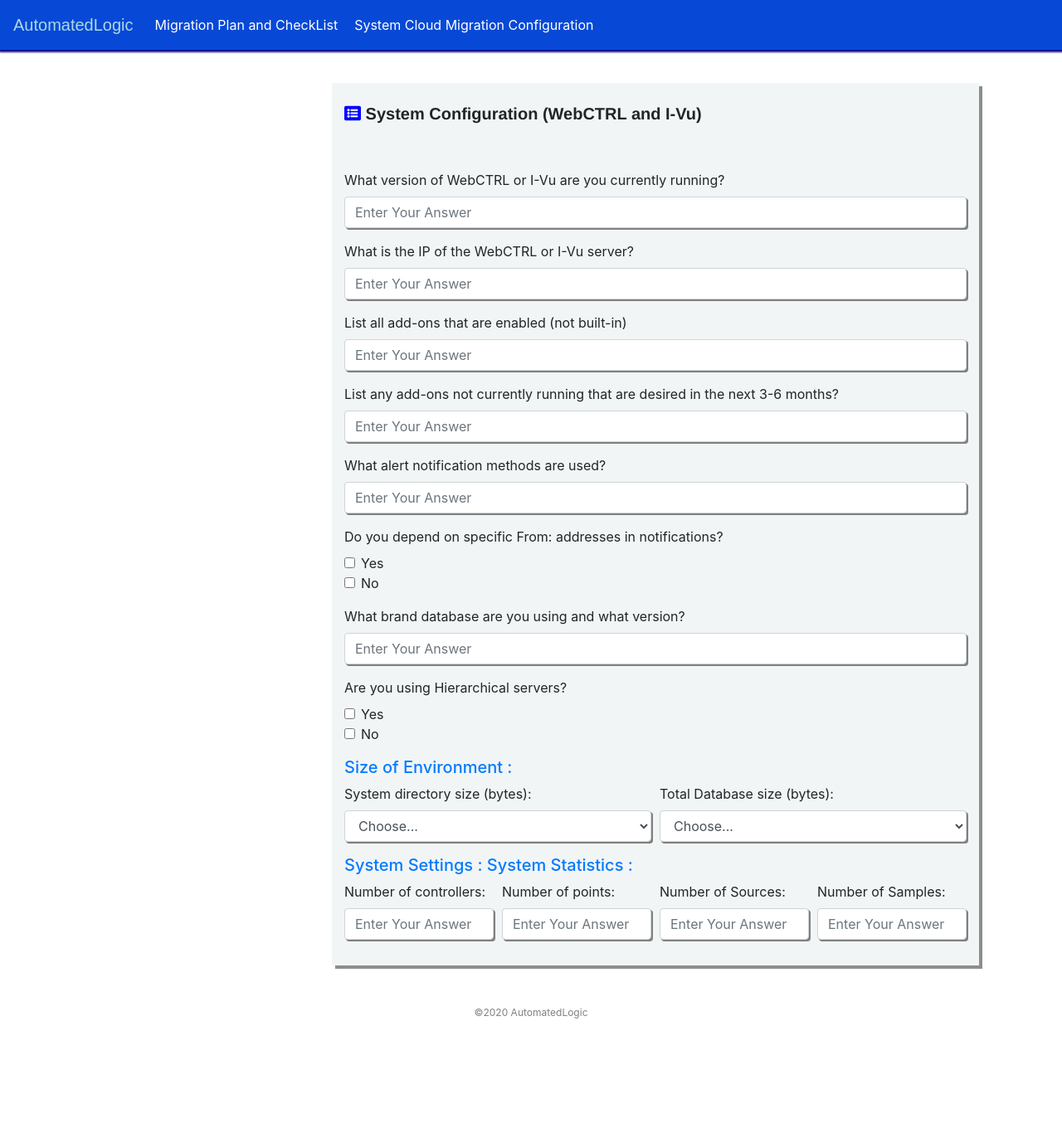
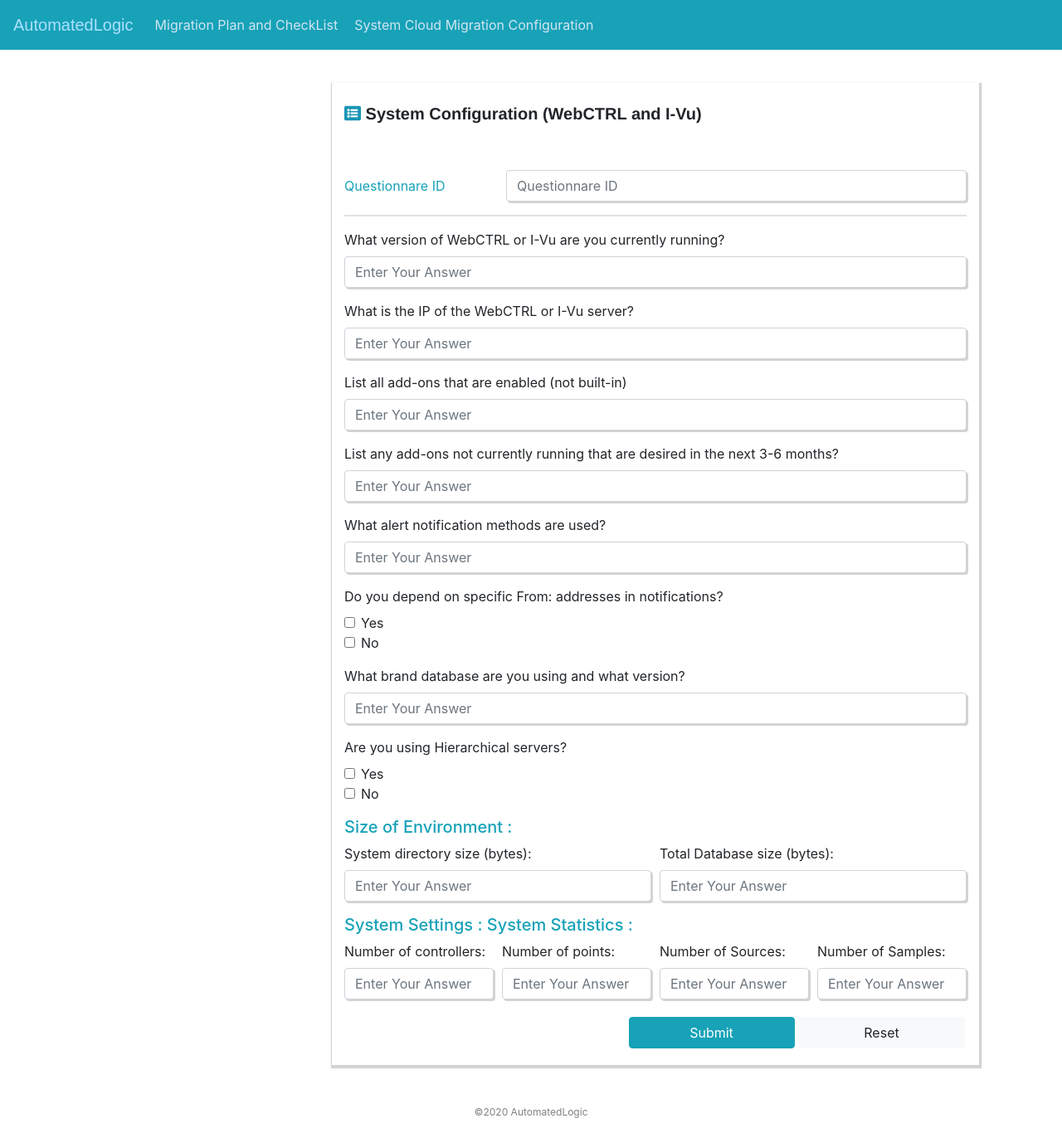
Before and after one commit to thiethaa/alc-autobots-ui, a React (Create React App) app: page /questionnare in a window 1280 px wide. Shown: the whole page at 83% size. Before the commit the page ends 1246 px from the top, so only its background shows below. Built offline with nearby package versions, Linux system fonts and the light colour scheme.

Commit message:
updated style

```diff
--- a/src/app.css
+++ b/src/app.css
@@ -1,8 +1,6 @@
 html,
 body {
-  background: white;
   width: 100%;
-  color: rgb(7, 73, 214);
 }
 .title {
   font-family: "Franklin Gothic Medium", "Arial Narrow", Arial, sans-serif;
@@ -10,35 +8,35 @@
   padding-top: 10px;
 }
 .fa-list-alt {
-  color: blue;
+  color: rgb(24, 148, 179);
 }
 .checklistBox {
   width: 780px;
   margin-left: 400px;
   margin-top: 100px;
-  background: rgb(242, 245, 245);
+  background: white;
   padding: 15px;
-  box-shadow: 4px 4px rgb(140, 141, 141);
+  box-shadow: 1px 2px 1px 2px rgb(212, 211, 211);
 }
 .inputBox {
-  box-shadow: 2px 2px grey;
+  box-shadow: 2px 2px rgb(212, 211, 211);
 }
 .idFormBox {
-  background: rgb(7, 73, 214);
+  background: rgb(237, 253, 253);
   width: 700px;
   padding: 10px;
   padding-top: 25px;
   margin-bottom: 15px;
-  box-shadow: 1px 1px 2px 2px rgb(15, 15, 139);
+  box-shadow: 1px 1px 2px 2px rgb(170, 224, 224);
   border-radius: 0 10px 0 10px;
 }
 .headerLink {
-  color: white;
+  color: rgb(210, 229, 240);
   text-decoration: none;
   padding: 10px;
 }
 .headerLink:hover {
-  color: lightblue;
+  color: rgb(12, 88, 100);
   text-decoration: none;
 }
 .footerTag {
--- a/src/components/CheckList.js
+++ b/src/components/CheckList.js
@@ -131,9 +131,9 @@
             <div style={{color:'green',textAlign:'center'}}>{successMsg}</div>
             <div style={{color:'Red',textAlign:'center'}}>{errMsg}</div>
 
-              <div className="idFormBox">
+              <div>
                 <Form.Group as={Row} controlId="formBasicEmail">
-                <Form.Label className="text text-white" column sm="2">
+                <Form.Label className="text text-info" column sm="2">
                   Meeting ID
                 </Form.Label>
                 <Col sm="10">
@@ -145,6 +145,8 @@
                 </Col>
               </Form.Group>
             </div>
+
+    <hr className="border"></hr>
 
           <Form.Group id="formGridCheckbox">
             <Form.Check
@@ -510,8 +512,8 @@
                 label="Add members and start Conversation in Teams" />
           </Form.Group>
           <div style={{marginLeft:'40%'}}>
-          <Button type="submit" onClick={submit} variant="success" style={{width:'200px',margin:'5px'}}>Submit</Button>
-          <Button type="reset" onClick={reset} variant="danger" style={{width:'200px',margin:'5px'}}>Reset</Button>
+          <Button type="submit" onClick={submit} variant="info" style={{width:'200px',margin:'5px'}}>Submit</Button>
+          <Button type="reset" onClick={reset} variant="light" style={{width:'200px'}}>Reset</Button>
           </div>
       </Form>
       </fieldset>
--- a/src/components/Questionnare.js
+++ b/src/components/Questionnare.js
@@ -1,109 +1,248 @@
 import React from 'react';
-import {Form,Col } from 'react-bootstrap';
+import { useState } from 'react';
+import {Form,Col,Row,Button} from 'react-bootstrap';
+import axios from 'axios';
 
 const Questionnare = () => {
+
+    const [id,setId] = useState('');
+    const [errMsg,setErrMsg] =useState('');
+
+    const [webCtrlVersion,setWebCtrlVersion] = useState('');
+    const [webCtrlIp,setWebCtrlIp] = useState('');
+    const [addOnsList,setAddOnsList] = useState('');
+    const [oldAddOns,setOldAddOns] = useState('');
+    const [alertNotificationMethod,setAlertNotificationMethod] = useState('');
+    const [addressesInNotification,setAddressesInNotification] = useState('');
+    const [dbBrandAndVersion,setDbBrandAndVersion] = useState('');
+    const [usingHierarchialServer,setUsingHierarchialServer] = useState('');
+    const [directorySize,setDirectorySize] = useState('');
+    const [dbSize,setDbSize] = useState('');
+    const [controllerNo,setControllerNo] = useState('');
+    const [pointsNo,setPointsNo] = useState('');
+    const [sourceNo,setSourceNo] = useState('');
+    const [sampleNo,setSampleNo] = useState('');
+
+  const submit = () =>{
+    const newQuestionnareDate ={
+      id,
+      webCtrlVersion,
+      webCtrlIp,
+      addOnsList,
+      oldAddOns,
+      alertMethod:alertNotificationMethod,
+      inNotification:addressesInNotification,
+      dbBrandAndVersion,
+      usingHierarchial:usingHierarchialServer,
+      directorySize,
+      dbSize,
+      controllerNo,
+      pointsNo,
+      sourceNo,
+      sampleNo
+    }
+    console.log(newQuestionnareDate);
+    if(id.length > 0){
+      axios.post('http://localhost:7071/add-questionnare',newQuestionnareDate)
+          .then(response => {
+              alert("Questionnare Saved Successfully!")
+              reset();
+          })
+  }else{
+      setErrMsg ("Questionnare Id is Required!!!")
+    }
+  }
+
+  const reset = () =>{
+    setId('');
+    setWebCtrlVersion('');
+    setWebCtrlIp('');
+    setAddOnsList('');
+    setOldAddOns('');
+    setAlertNotificationMethod('');
+    setAddressesInNotification('');
+    setDbBrandAndVersion('');
+    setUsingHierarchialServer('');
+    setDirectorySize('');
+    setDbSize('');
+    setControllerNo('');
+    setPointsNo('');
+    setSourceNo('');
+    setSampleNo('');
+  }
+
   return (
     <div className="checklistBox">
     <fieldset>
     <h5 className="title"><i className="fas fa-list-alt"></i>  System Configuration (WebCTRL and I-Vu)</h5>
      <Form className="p-4">
      </Form>
+
+     <div style={{color:'Red',textAlign:'center'}}>{errMsg}</div>
+
+          <div>
+            <Form.Group as={Row} controlId="formBasicEmail">
+              <Form.Label className="text text-info" column sm="3">
+                Questionnare ID
+              </Form.Label>
+              <Col sm="9">
+                <Form.Control className="inputBox"
+                type="text"
+                value={id}
+                onChange={(e)=>{setId(e.target.value);setErrMsg('')}}
+                placeholder="Questionnare ID" required/>
+              </Col>
+            </Form.Group>
+          </div>
+
+<hr className="border"></hr>
+
           <Form.Group>
           <Form.Label>What version of WebCTRL or I-Vu are you currently running?</Form.Label>
-          <Form.Control className="inputBox" type="text" placeholder="Enter Your Answer" />
+          <Form.Control className="inputBox"
+                type="text"
+                value={webCtrlVersion}
+                onChange = {(e)=>setWebCtrlVersion(e.target.value)}
+                placeholder="Enter Your Answer" />
           </Form.Group>
 
           <Form.Group>
           <Form.Label>What is the IP of the WebCTRL or I-Vu server?</Form.Label>
-          <Form.Control className="inputBox" type="text" placeholder="Enter Your Answer" />
+          <Form.Control className="inputBox"
+                type="text"
+                value ={webCtrlIp}
+                onChange={(e)=>setWebCtrlIp(e.target.value)}
+                placeholder="Enter Your Answer" />
           </Form.Group>
 
           <Form.Group>
           <Form.Label>List all add-ons that are enabled (not built-in)</Form.Label>
-          <Form.Control className="inputBox" type="text" placeholder="Enter Your Answer" />
+          <Form.Control className="inputBox"
+                type="text"
+                value ={addOnsList}
+                onChange={(e)=>setAddOnsList(e.target.value)}
+                placeholder="Enter Your Answer" />
           </Form.Group>
 
           <Form.Group>
           <Form.Label>List any add-ons not currently running that are desired in the next 3-6 months?</Form.Label>
-          <Form.Control className="inputBox" type="text" placeholder="Enter Your Answer" />
+          <Form.Control className="inputBox"
+                type="text"
+                value={oldAddOns}
+                onChange={(e)=>setOldAddOns(e.target.value)}
+                placeholder="Enter Your Answer"/>
           </Form.Group>
 
           <Form.Group>
           <Form.Label>What alert notification methods are used?</Form.Label>
-          <Form.Control className="inputBox" type="text" placeholder="Enter Your Answer" />
+          <Form.Control className="inputBox"
+                type="text"
+                value={alertNotificationMethod}
+                onChange={(e)=>setAlertNotificationMethod(e.target.value)}
+                placeholder="Enter Your Answer" />
           </Form.Group>
 
           <Form.Group id="formGridCheckbox">
           <Form.Label>Do you depend on specific From: addresses in notifications?</Form.Label>
           <Form.Check
               type="checkbox"
-              value="Yes"
+              value={addressesInNotification}
+              onClick={()=>setAddressesInNotification('Yes')}
               label="Yes"/>
               <Form.Check
               type="checkbox"
-              value="No"
+              value={addressesInNotification}
+              onClick={()=>setAddressesInNotification('No')}
               label="No"/>
         </Form.Group>
 
         <Form.Group>
         <Form.Label>What brand database are you using and what version?</Form.Label>
-        <Form.Control className="inputBox" type="text" placeholder="Enter Your Answer" />
+        <Form.Control className="inputBox"
+              type="text"
+              value={dbBrandAndVersion}
+              onChange={(e)=>setDbBrandAndVersion(e.target.value)}
+              placeholder="Enter Your Answer" />
         </Form.Group>
 
         <Form.Group>
         <Form.Label>Are you using Hierarchical servers?</Form.Label>
         <Form.Check
             type="checkbox"
-            value="Yes"
+            value={usingHierarchialServer}
+            onClick={()=>setUsingHierarchialServer('Yes')}
             label="Yes"/>
             <Form.Check
             type="checkbox"
-            value="No"
+            value={usingHierarchialServer}
+            onClick={()=>setUsingHierarchialServer('No')}
             label="No"/>
         </Form.Group>
 
-        <h5 className="text text-primary">Size of Environment : </h5>
+        <h5 className="text text-info">Size of Environment : </h5>
         <Form.Row>
             <Form.Group as={Col} controlId="formGridState">
               <Form.Label>System directory size (bytes):</Form.Label>
-              <Form.Control className="inputBox" as="select" defaultValue="Choose...">
-                <option>Choose...</option>
-                <option>...</option>
-              </Form.Control>
+              <Form.Control className="inputBox"
+                    type="text"
+                    value={directorySize}
+                    onChange={(e)=>setDirectorySize(e.target.value)}
+                    placeholder="Enter Your Answer" />
             </Form.Group>
 
             <Form.Group as={Col} controlId="formGridState">
               <Form.Label>Total Database size (bytes):</Form.Label>
-              <Form.Control className="inputBox" as="select" defaultValue="Choose...">
-                <option>Choose...</option>
-                <option>...</option>
-              </Form.Control>
+              <Form.Control className="inputBox"
+                    type="text"
+                    value={dbSize}
+                    onChange={(e)=>setDbSize(e.target.value)}
+                    placeholder="Enter Your Answer" />
             </Form.Group>
         </Form.Row>
 
-        <h5 className="text text-primary">System Settings : System Statistics :</h5>
+        <h5 className="text text-info">System Settings : System Statistics :</h5>
         <Form.Row>
         <Form.Group as={Col} controlId="formGridEmail">
           <Form.Label>Number of controllers:</Form.Label>
-          <Form.Control className="inputBox" type="text" placeholder="Enter Your Answer" />
+          <Form.Control className="inputBox"
+                type="text"
+                value={controllerNo}
+                onChange={(e)=>setControllerNo(e.target.value)}
+                placeholder="Enter Your Answer" />
         </Form.Group>
 
          <Form.Group as={Col} controlId="formGridEmail">
           <Form.Label>Number of points:</Form.Label>
-          <Form.Control className="inputBox" type="text" placeholder="Enter Your Answer" />
+          <Form.Control className="inputBox"
+                type="text"
+                value={pointsNo}
+                onChange={(e)=>setPointsNo(e.target.value)}
+                placeholder="Enter Your Answer" />
         </Form.Group>
 
          <Form.Group as={Col} controlId="formGridEmail">
           <Form.Label>Number of Sources:</Form.Label>
-          <Form.Control className="inputBox" type="text" placeholder="Enter Your Answer" />
+          <Form.Control className="inputBox"
+                type="text"
+                value={sourceNo}
+                onChange={(e)=>setSourceNo(e.target.value)}
+                placeholder="Enter Your Answer" />
         </Form.Group>
 
          <Form.Group as={Col} controlId="formGridEmail">
           <Form.Label>Number of Samples:</Form.Label>
-          <Form.Control className="inputBox" type="text" placeholder="Enter Your Answer" />
+          <Form.Control className="inputBox"
+                type="text"
+                value={sampleNo}
+                onChange={(e)=>setSampleNo(e.target.value)}
+                placeholder="Enter Your Answer" />
         </Form.Group>
       </Form.Row>
 
+      <div style={{marginLeft:'45%'}}>
+      <Button type="submit" onClick={submit} variant="info" style={{width:'200px',margin:'5px'}}>Submit</Button>
+      <Button type="reset" onClick={reset} variant="light" style={{width:'200px'}}>Reset</Button>
+      </div>
 
      </fieldset>
      </div>
--- a/src/layout/Header.js
+++ b/src/layout/Header.js
@@ -4,8 +4,8 @@
 
 const Header = () => {
   return (
-    <Navbar style={{background:'rgb(7, 73, 214)',boxShadow: '1px 1px 2px 2px rgb(15, 15, 139)'}} fixed="top" expand="lg">
-    <Navbar.Brand style={{fontFamily:'fantasy',color:'lightblue'}}>AutomatedLogic</Navbar.Brand>
+    <Navbar bg="info"  fixed="top" expand="lg">
+    <Navbar.Brand style={{fontFamily:'fantasy',color:'rgb(173,224,254)'}}>AutomatedLogic</Navbar.Brand>
     <Navbar.Toggle aria-controls="basic-navbar-nav" />
     <Navbar.Collapse id="basic-navbar-nav">
       <Nav className="mr-auto">
@@ -17,3 +17,8 @@
   )
 }
 export default Header
+
+
+// style={{background:'rgb(237,253,253)',boxShadow: '1px 1px 2px 2px rgb(170, 224, 224)'}}
+
+// rgb(173,224,254)
```
Also changed, not shown: 1 other file (tests, documents, lock files or other folders).
